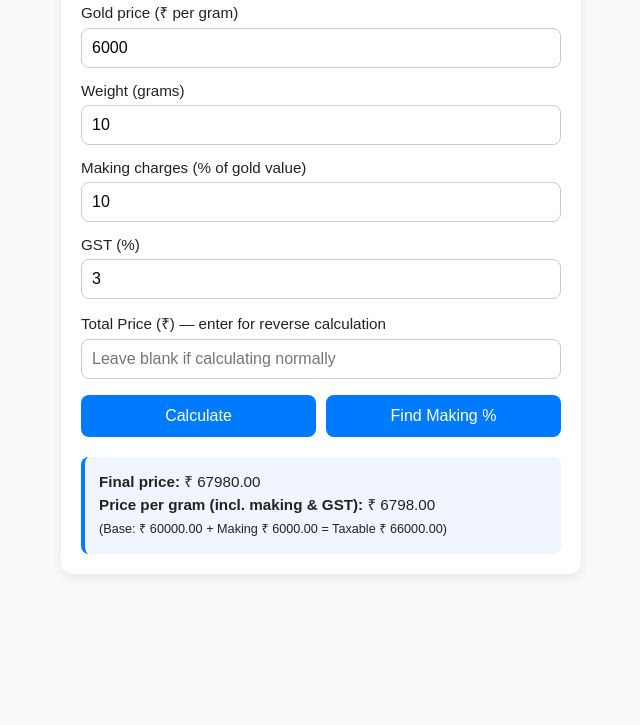
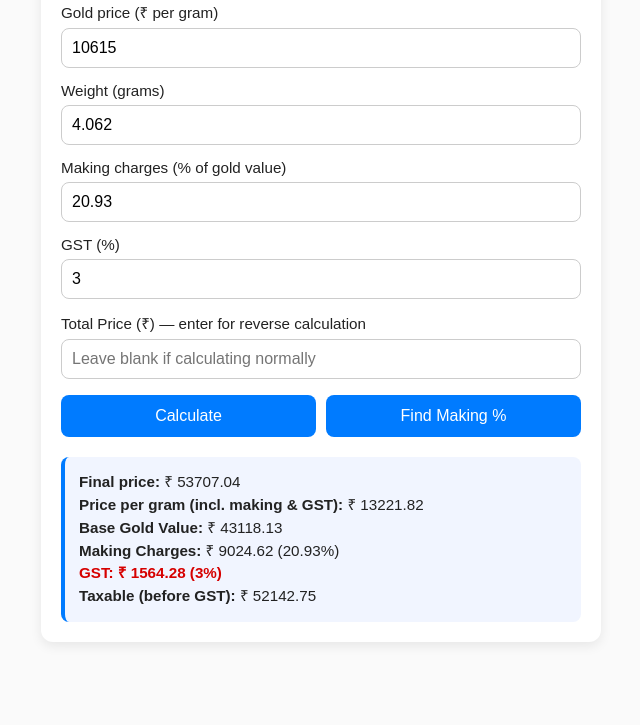
Before and after one commit to deepak003235/calculate-price, a plain HTML site: page index.html in a window 1280 px wide. Shown: the part 75-800 px from the top of the page, without its empty margins (319-959 px from the left). Drawn offline with Linux system fonts and the light colour scheme.

Commit message:
Update index.html

```diff
--- a/index.html
+++ b/index.html
@@ -13,7 +13,7 @@
       color: #222;
     }
     .container {
-      max-width: 480px;
+      max-width: 520px;
       margin: auto;
       background: #fff;
       padding: 20px;
@@ -70,6 +70,10 @@
       font-size: 0.95rem;
       line-height: 1.5;
     }
+    .gst {
+      color: #d60000;
+      font-weight: bold;
+    }
     @media(max-width: 480px) {
       body { padding: 10px; }
       .container { padding: 16px; }
@@ -84,15 +88,15 @@
     <h2>Gold Price Calculator</h2>
 
     <label>Gold price (₹ per gram)
-      <input id="price" type="number" step="0.01" value="6000">
+      <input id="price" type="number" step="0.01" value="10615">
     </label>
 
     <label>Weight (grams)
-      <input id="weight" type="number" step="0.01" value="10">
+      <input id="weight" type="number" step="0.01" value="4.062">
     </label>
 
     <label>Making charges (% of gold value)
-      <input id="making" type="number" step="0.01" value="10">
+      <input id="making" type="number" step="0.01" value="20.93">
     </label>
 
     <label>GST (%)
@@ -124,13 +128,17 @@
       const base = price * weight;
       const making = base * (makingPercent / 100);
       const taxable = base + making;
-      const final = taxable * (1 + gst / 100);
+      const gstValue = taxable * (gst / 100);
+      const final = taxable + gstValue;
       const pricePerGram = final / (weight || 1);
 
       document.getElementById('result').innerHTML =
         `<strong>Final price:</strong> ₹ ${final.toFixed(2)}<br>` +
         `<strong>Price per gram (incl. making & GST):</strong> ₹ ${pricePerGram.toFixed(2)}<br>` +
-        `<small>(Base: ₹ ${base.toFixed(2)} + Making ₹ ${making.toFixed(2)} = Taxable ₹ ${taxable.toFixed(2)})</small>`;
+        `<strong>Base Gold Value:</strong> ₹ ${base.toFixed(2)}<br>` +
+        `<strong>Making Charges:</strong> ₹ ${making.toFixed(2)} (${makingPercent}%)<br>` +
+        `<span class="gst">GST: ₹ ${gstValue.toFixed(2)} (${gst}%)</span><br>` +
+        `<strong>Taxable (before GST):</strong> ₹ ${taxable.toFixed(2)}`;
     }
 
     function reverseCalc() {
@@ -148,6 +156,7 @@
       const taxable = total / (1 + gst / 100);
       const makingValue = taxable - base;
       const makingPercent = (makingValue / base) * 100;
+      const gstValue = taxable * (gst / 100);
 
       document.getElementById('making').value = makingPercent.toFixed(2);
 
@@ -155,6 +164,7 @@
         `<strong>Making Charges:</strong> ₹ ${makingValue.toFixed(2)} (${makingPercent.toFixed(2)}%)<br>` +
         `<strong>Base Gold Value:</strong> ₹ ${base.toFixed(2)}<br>` +
         `<strong>Taxable (before GST):</strong> ₹ ${taxable.toFixed(2)}<br>` +
+        `<span class="gst">GST: ₹ ${gstValue.toFixed(2)} (${gst}%)</span><br>` +
         `<strong>Total Price (with GST):</strong> ₹ ${total.toFixed(2)}`;
     }
 
```
